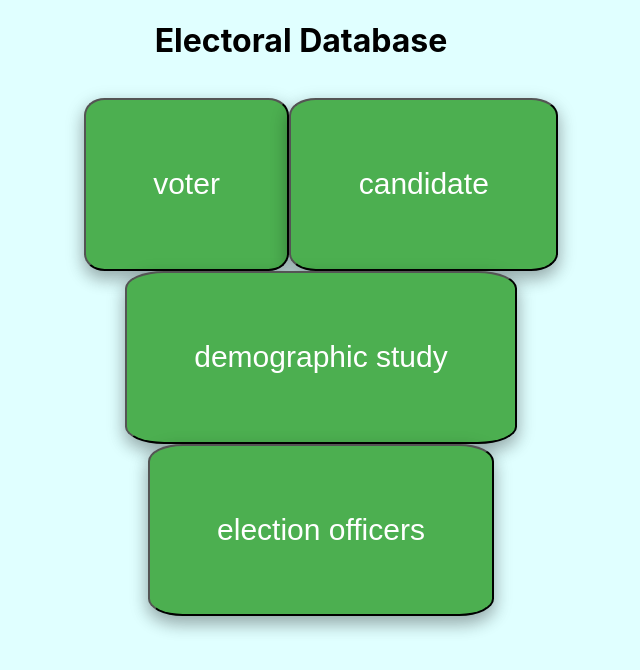
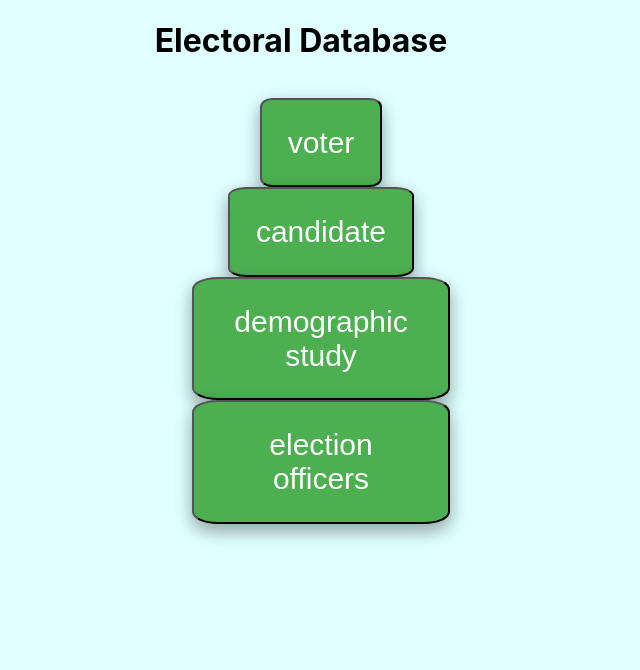
Before and after one commit to Amogh24/election_dbms, a React (Create React App) app in the folder client/front/: page / in a window 1280 px wide. Shown: the top 670 px of the page, without its empty margins (339-979 px from the left). Built offline with nearby package versions, Linux system fonts and the light colour scheme.

Commit message:
vertically stacked

```diff
--- a/client/front/src/App.css
+++ b/client/front/src/App.css
@@ -18,8 +18,10 @@
 .list{
   list-style: none;
   text-align: center;
-  display:flow-root;
-  padding-bottom: 2px;
+  display:flex;
+  flex-direction: column;
+  flex-wrap: inherit;
+
 }
 .B{
   background-color: #4CAF50;
```
